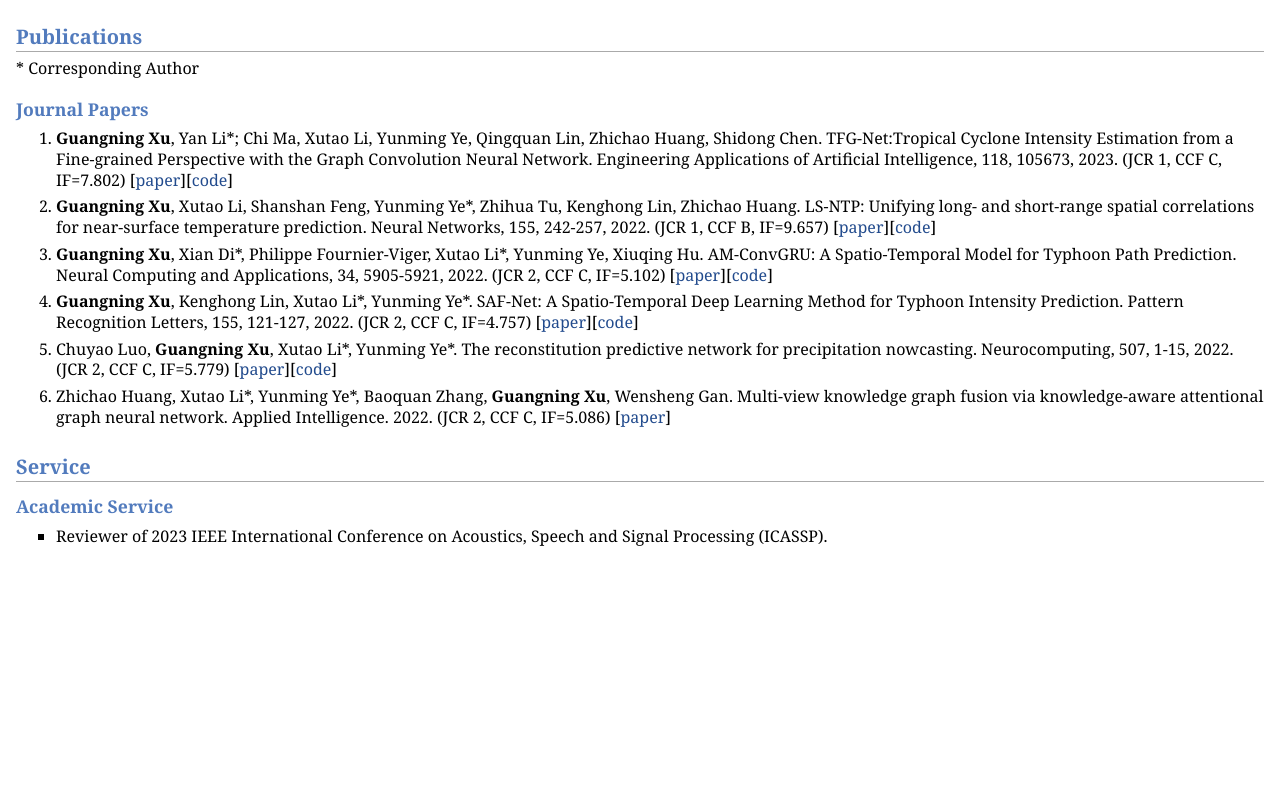
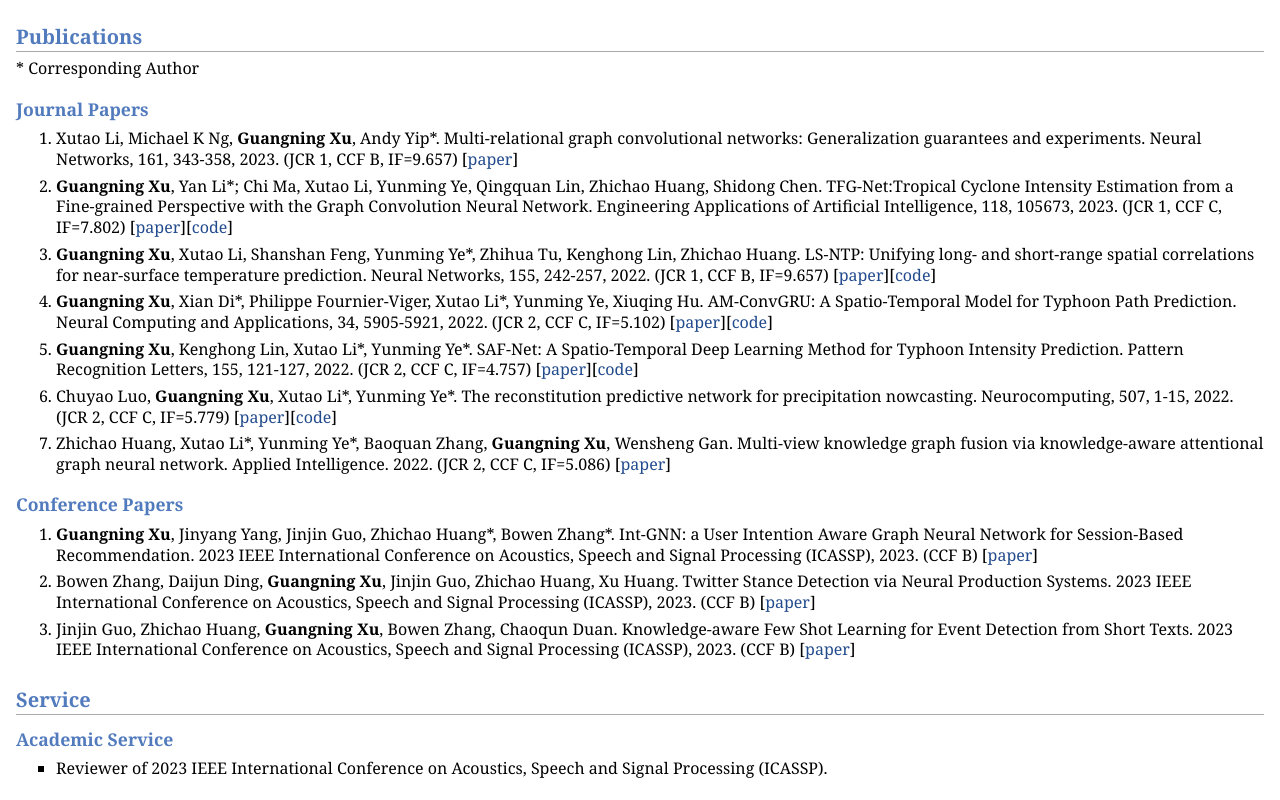
Before and after one commit to xuguangning1218/xuguangning1218.github.io, a plain HTML site: page index.html in a window 1280 px wide. Shown: the part 505-1305 px from the top of the page. Before the commit the page ends 1072 px from the top, so only its background shows below. Drawn offline with Linux system fonts and the light colour scheme.

Commit message:
update paper list

```diff
--- a/index.html
+++ b/index.html
@@ -65,6 +65,10 @@
 <h3>Journal Papers
 </h3>
 <ol>
+<li><p>Xutao Li, Michael K Ng, <b>Guangning Xu</b>, Andy Yip*. Multi-relational graph convolutional networks: Generalization guarantees and experiments. Neural Networks, 161, 343-358, 2023. (JCR 1, CCF B, IF=9.657) [<a href="https://www.sciencedirect.com/science/article/pii/S0893608023000576" target=&ldquo;blank&rdquo;>paper</a>]
+
+</p>
+</li>
 <li><p><b>Guangning Xu</b>, Yan Li*; Chi Ma, Xutao Li, Yunming Ye, Qingquan Lin, Zhichao Huang, Shidong Chen. TFG-Net:Tropical Cyclone Intensity Estimation from a Fine-grained Perspective with the Graph Convolution Neural Network. Engineering Applications of Artificial Intelligence, 118, 105673, 2023. (JCR 1, CCF C, IF=7.802) [<a href="https://www.sciencedirect.com/science/article/pii/S0952197622006637" target=&ldquo;blank&rdquo;>paper</a>][<a href="https://github.com/xuguangning1218/TI_Estimation" target=&ldquo;blank&rdquo;>code</a>]
 
 </p>
@@ -92,6 +96,24 @@
 </p>
 </li>
 </ol>
+<h3>Conference Papers
+</h3>
+<ol>
+<li><p><b>Guangning Xu</b>, Jinyang Yang, Jinjin Guo, Zhichao Huang*, Bowen Zhang*. Int-GNN: a User Intention Aware Graph Neural Network for Session-Based Recommendation. 2023 IEEE International Conference on Acoustics, Speech and Signal Processing (ICASSP), 2023. (CCF B) [<a href="#" target=&ldquo;blank&rdquo;>paper</a>]
+
+</p>
+</li>
+<li><p>Bowen Zhang, Daijun Ding, <b>Guangning Xu</b>, Jinjin Guo, Zhichao Huang, Xu Huang. Twitter Stance Detection via Neural Production Systems. 2023 IEEE International Conference on Acoustics, Speech and Signal Processing (ICASSP), 2023. (CCF B) [<a href="#" target=&ldquo;blank&rdquo;>paper</a>]
+
+</p>
+</li>
+<li><p>Jinjin Guo, Zhichao Huang, <b>Guangning Xu</b>, Bowen Zhang, Chaoqun Duan. Knowledge-aware Few Shot Learning for Event Detection from Short Texts. 2023 IEEE International Conference on Acoustics, Speech and Signal Processing (ICASSP), 2023. (CCF B) [<a href="#" target=&ldquo;blank&rdquo;>paper</a>]
+
+
+
+</p>
+</li>
+</ol>
 <h2>Service
 </h2>
 <h3>Academic Service
```
